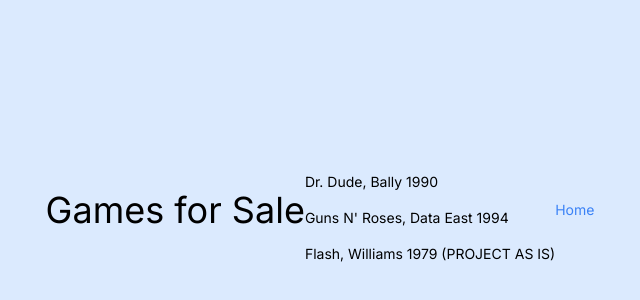
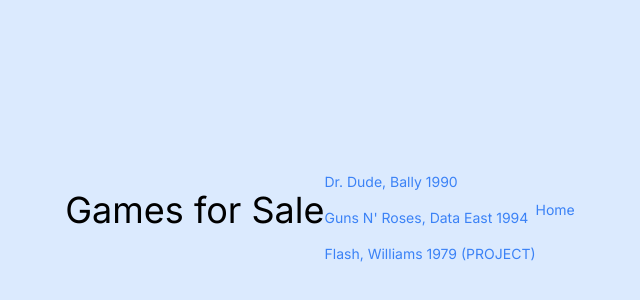
Before and after one commit to MitchGianoni/pinball-wizard, a Next.js app: page /forsale in a window 1280 px wide. Shown: the part 190-490 px from the top of the page, without its empty margins (320-960 px from the left). Built offline with nearby package versions, Linux system fonts and the light colour scheme.

Commit message:
add links to games for sale

```diff
--- a/src/app/forsale/page.js
+++ b/src/app/forsale/page.js
@@ -6,9 +6,15 @@
     <div className="bg-blue-100 p-4 h-screen w-full flex items-center justify-center">
       <p className="text-4xl">Games for Sale</p>
       <ul>
-        <li className="text-sm pt-4">Dr. Dude, Bally 1990</li>
-        <li className="text-sm pt-4">Guns N' Roses, Data East 1994</li>
-        <li className="text-sm pt-4">Flash, Williams 1979 (PROJECT AS IS)</li>
+        <li className="text-sm pt-4 text-blue-500 hover:text-blue-300">
+          <Link href="https://pinside.com/pinball/market/classifieds/ad/154821">Dr. Dude, Bally 1990</Link>
+        </li>
+        <li className="text-sm pt-4 text-blue-500 hover:text-blue-300">
+          <Link href="https://pinside.com/pinball/market/classifieds/ad/155981">Guns N' Roses, Data East 1994</Link>
+        </li>
+        <li className="text-sm pt-4 text-blue-500 hover:text-blue-300">
+          <Link href="https://pinside.com/pinball/market/classifieds/ad/156277">Flash, Williams 1979 (PROJECT)</Link>
+        </li>
       </ul>
       <Link href="/" className="text-sm text-blue-500 hover:text-blue-300">Home</Link>
     </div>
```
